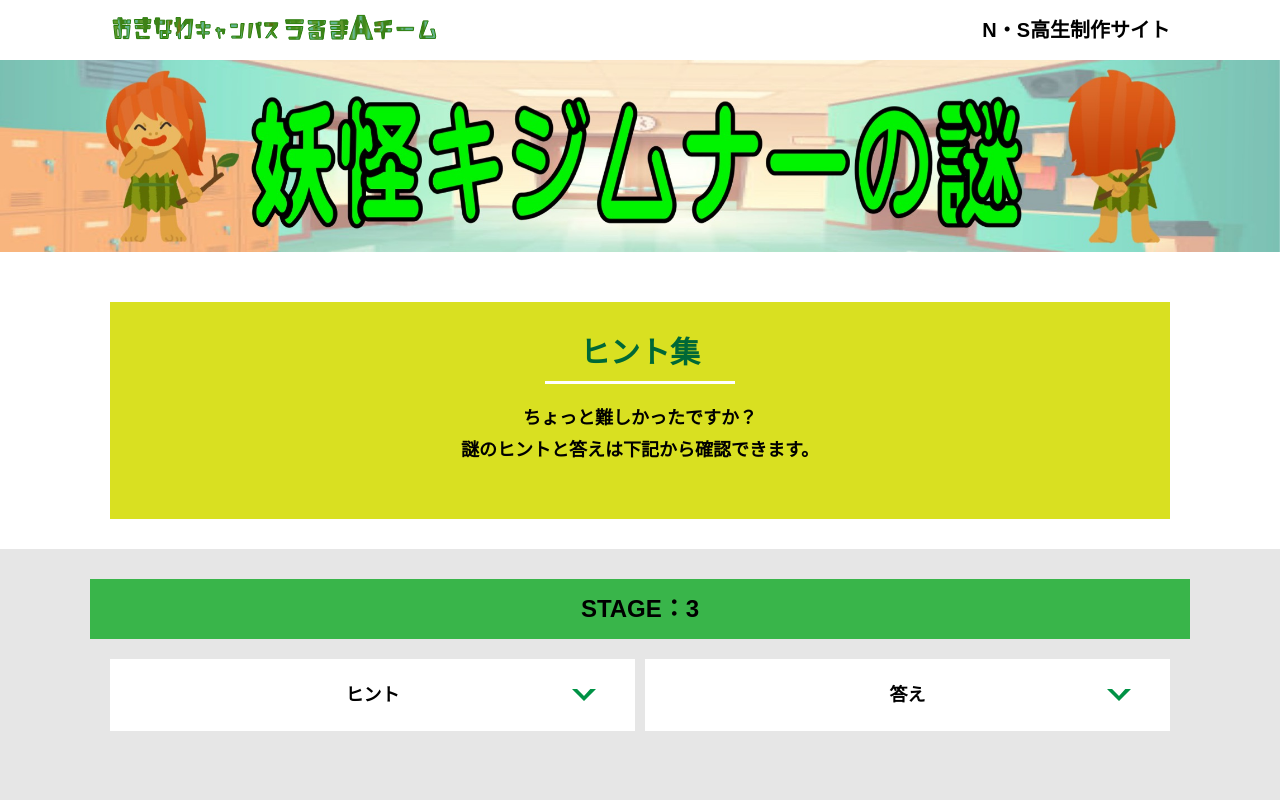
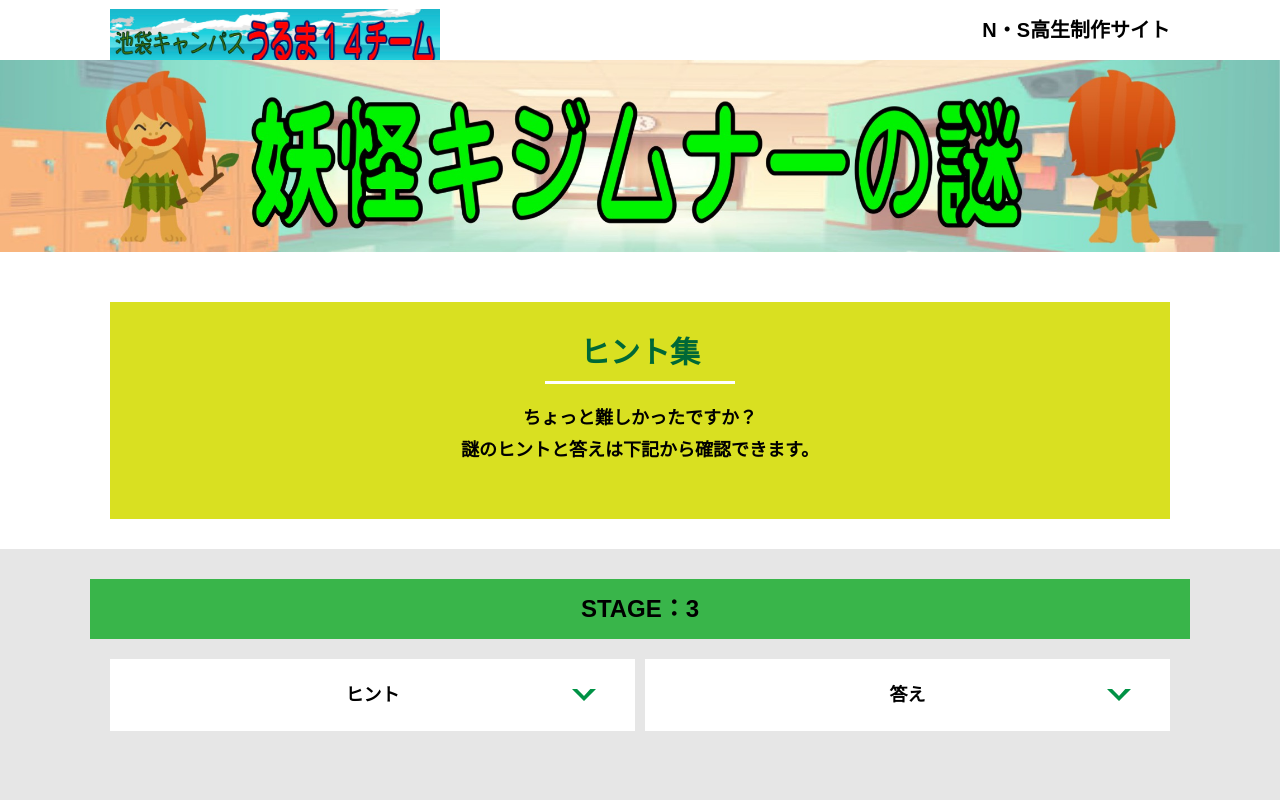
Before and after one commit to nozomikubota/alfa-ikebukuro-14, a plain HTML site: page hint3.html in a window 1280 px wide. Shown: the top 800 px of the page. Drawn offline with Linux system fonts and the light colour scheme.

Commit message:
Update hint3.html

```diff
--- a/hint3.html
+++ b/hint3.html
@@ -17,7 +17,7 @@
   </svg>
   <header class="header">
     <div class="container">
-      <div class="header__logo"><img src="assets/images/logo.svg" alt="チームロゴ"></div>
+      <div class="header__logo"><img src="assets/images/ECBD7F07-9FED-44FE-950C-2CFC5AB76F2F_4_5005_c.jpeg" alt="チームロゴ"></div>
       <div class="header__name">N・S高生制作サイト</div>
     </div>
   </header>
```
